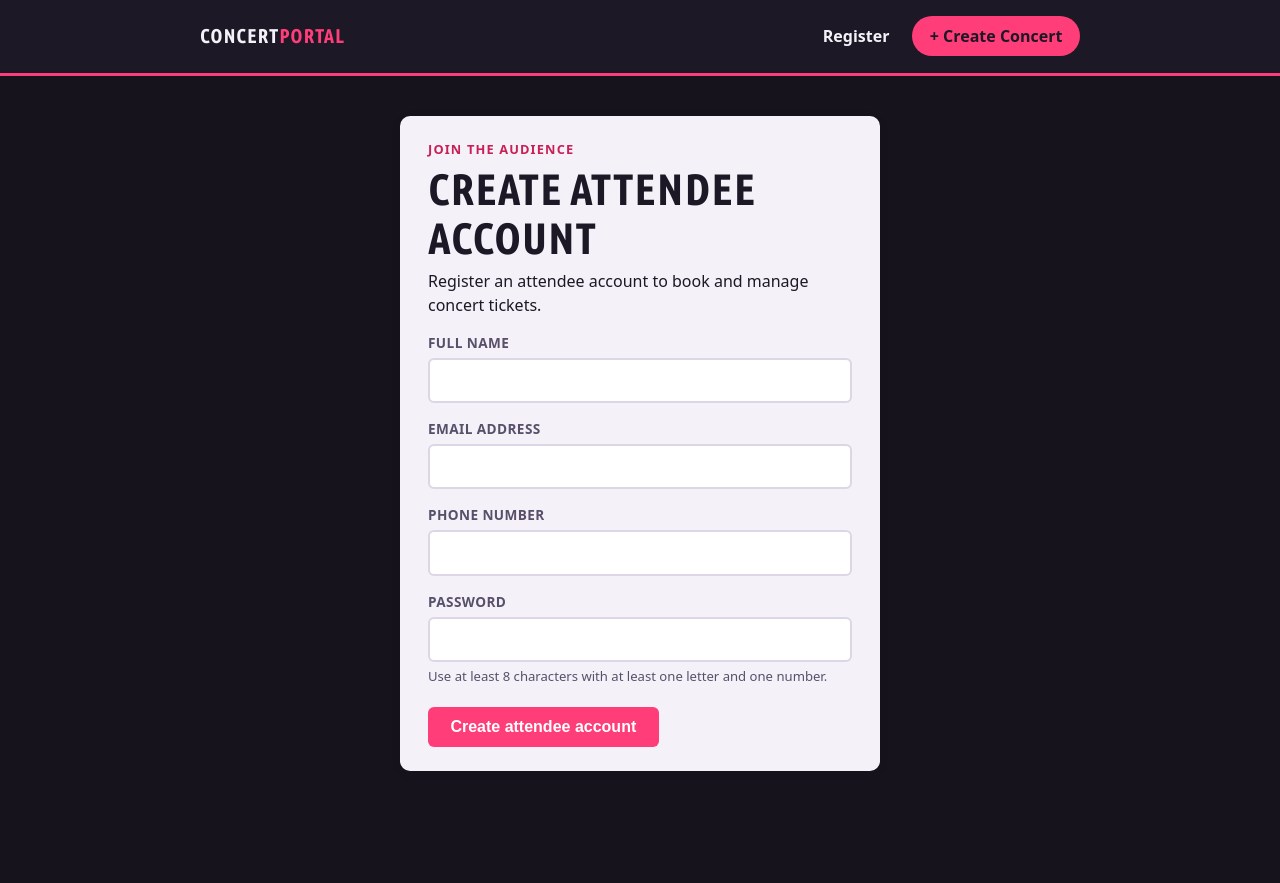
After one commit to w3ih4ng/concert-ticketing-portal, a FastAPI app: template src/concert_portal/templates/attendee_register.html in a window 1280 px wide. The commit adds this page. Run offline with FastAPI, Linux system fonts and the light colour scheme; the template is opened without the code that fills it, so the values that code supplies are empty.

Commit message:
feat: add attendee account registration (SCRUM-11)

```diff
--- a/pyproject.toml
+++ b/pyproject.toml
@@ -9,6 +9,7 @@ dependencies = [
   "sqlmodel>=0.0.22",
   "jinja2>=3.1",
   "python-multipart>=0.0.9",
+  "pwdlib[argon2]>=0.2",
 ]
 
 [project.optional-dependencies]
--- a/src/concert_portal/app.py
+++ b/src/concert_portal/app.py
@@ -1,3 +1,4 @@
+import re
 from collections.abc import AsyncGenerator
 from contextlib import asynccontextmanager
 from datetime import date as date_cls
@@ -8,10 +9,12 @@ from fastapi import Depends, FastAPI, File, Form, HTTPException, Request, Upload
 from fastapi.responses import HTMLResponse, RedirectResponse
 from fastapi.staticfiles import StaticFiles
 from fastapi.templating import Jinja2Templates
+from pwdlib import PasswordHash
 from sqlmodel import Session, select
 
 from concert_portal.database import get_session, init_db
 from concert_portal.models import (
+    AttendeeCreate,
     Booking,
     BookingCreate,
     BookingRead,
@@ -22,7 +25,142 @@ from concert_portal.models import (
     Ticket,
     TicketCreate,
     TicketRead,
+    User,
+    UserRead,
 )
+
+# --- SCRUM-11: Attendee registration ---
+
+password_hash = PasswordHash.recommended()
+
+USER_NAME_MIN_LEN = 2
+USER_NAME_MAX_LEN = 100
+PASSWORD_MIN_LEN = 8
+PASSWORD_MAX_LEN = 128
+
+EMAIL_PATTERN = re.compile(
+    r"^[A-Za-z0-9.!#$%&'*+/=?^_`{|}~-]+@"
+    r"[A-Za-z0-9](?:[A-Za-z0-9-]{0,61}[A-Za-z0-9])?"
+    r"(?:\.[A-Za-z0-9](?:[A-Za-z0-9-]{0,61}[A-Za-z0-9])?)+$"
+)
+
+PHONE_PATTERN = re.compile(r"^[0-9+()\-\s]+$")
+
+
+def normalize_email(email: str) -> str:
+    """Trim and normalize an email address for storage and comparison."""
+
+    return email.strip().lower()
+
+
+def validate_attendee_registration(
+    name: str,
+    email: str,
+    phone: str,
+    password: str,
+) -> tuple[dict[str, str], dict[str, str]]:
+    """Validate and clean attendee registration values."""
+
+    errors: dict[str, str] = {}
+
+    cleaned_name = " ".join(name.split())
+    cleaned_email = normalize_email(email)
+    cleaned_phone = phone.strip()
+
+    if not cleaned_name:
+        errors["name"] = "Name cannot be blank."
+    elif len(cleaned_name) < USER_NAME_MIN_LEN:
+        errors["name"] = f"Name must be at least {USER_NAME_MIN_LEN} characters."
+    elif len(cleaned_name) > USER_NAME_MAX_LEN:
+        errors["name"] = f"Name must be under {USER_NAME_MAX_LEN} characters."
+
+    if not cleaned_email:
+        errors["email"] = "Email cannot be blank."
+    elif not EMAIL_PATTERN.fullmatch(cleaned_email):
+        errors["email"] = "Enter a valid email address."
+
+    digit_count = sum(character.isdigit() for character in cleaned_phone)
+
+    if not cleaned_phone:
+        errors["phone"] = "Phone number cannot be blank."
+    elif not PHONE_PATTERN.fullmatch(cleaned_phone):
+        errors["phone"] = "Phone number contains invalid characters."
+    elif digit_count < 7 or digit_count > 15:
+        errors["phone"] = "Phone number must contain between 7 and 15 digits."
+
+    if not password:
+        errors["password"] = "Password cannot be blank."
+    elif len(password) < PASSWORD_MIN_LEN:
+        errors["password"] = f"Password must be at least {PASSWORD_MIN_LEN} characters."
+    elif len(password) > PASSWORD_MAX_LEN:
+        errors["password"] = f"Password must not exceed {PASSWORD_MAX_LEN} characters."
+    elif not any(character.isalpha() for character in password):
+        errors["password"] = "Password must contain at least one letter."
+    elif not any(character.isdigit() for character in password):
+        errors["password"] = "Password must contain at least one number."
+
+    values = {
+        "name": cleaned_name,
+        "email": cleaned_email,
+        "phone": cleaned_phone,
+    }
+
+    return errors, values
+
+
+def find_user_by_email(
+    email: str,
+    session: Session,
+) -> User | None:
+    """Find an existing user using a normalized email address."""
+
+    normalized_email = normalize_email(email)
+
+    return session.exec(select(User).where(User.email == normalized_email)).first()
+
+
+def register_attendee_record(
+    name: str,
+    email: str,
+    phone: str,
+    password: str,
+    session: Session,
+) -> User:
+    """Validate and save a new attendee account."""
+
+    errors, values = validate_attendee_registration(
+        name,
+        email,
+        phone,
+        password,
+    )
+
+    if errors:
+        raise HTTPException(
+            status_code=422,
+            detail=errors,
+        )
+
+    if find_user_by_email(values["email"], session) is not None:
+        raise HTTPException(
+            status_code=409,
+            detail={"email": "An account with this email already exists."},
+        )
+
+    user = User(
+        name=values["name"],
+        email=values["email"],
+        phone=values["phone"],
+        role="attendee",
+        password_hash=password_hash.hash(password),
+    )
+
+    session.add(user)
+    session.commit()
+    session.refresh(user)
+
+    return user
+
 
 # --- SCRUM-203: Concert field validation (shared by the API and the HTML form) ---
 CONCERT_TEXT_FIELDS = ("title", "venue", "organiser")
@@ -244,6 +382,92 @@ def _cancellation_message(code: str | None) -> str | None:
 def health() -> dict:
     """Simple health check endpoint used by tests and monitoring."""
     return {"status": "ok"}
+
+
+# --- Attendee API ---
+@app.post(
+    "/users/attendees",
+    response_model=UserRead,
+    status_code=201,
+)
+def register_attendee(
+    data: AttendeeCreate,
+    session: Session = Depends(get_session),
+) -> User:
+    """US01 — Register a new attendee account."""
+
+    return register_attendee_record(
+        data.name,
+        data.email,
+        data.phone,
+        data.password,
+        session,
+    )
+
+
+@app.get("/register/attendee", response_class=HTMLResponse)
+def attendee_registration_form(
+    request: Request,
+    registered: bool = False,
+) -> HTMLResponse:
+    """Show the attendee-registration form."""
+
+    return templates.TemplateResponse(
+        request,
+        "attendee_register.html",
+        {
+            "errors": {},
+            "values": {},
+            "registered": registered,
+        },
+    )
+
+
+@app.post("/register/attendee", response_model=None)
+def attendee_registration_submit(
+    request: Request,
+    name: str = Form(""),
+    email: str = Form(""),
+    phone: str = Form(""),
+    password: str = Form(""),
+    session: Session = Depends(get_session),
+) -> RedirectResponse | HTMLResponse:
+    """Validate and process attendee registration."""
+
+    errors, values = validate_attendee_registration(
+        name,
+        email,
+        phone,
+        password,
+    )
+
+    if not errors and find_user_by_email(values["email"], session) is not None:
+        errors["email"] = "An account with this email already exists."
+
+    if errors:
+        return templates.TemplateResponse(
+            request,
+            "attendee_register.html",
+            {
+                "errors": errors,
+                "values": values,
+                "registered": False,
+            },
+            status_code=422,
+        )
+
+    register_attendee_record(
+        values["name"],
+        values["email"],
+        values["phone"],
+        password,
+        session,
+    )
+
+    return RedirectResponse(
+        url="/register/attendee?registered=true",
+        status_code=303,
+    )
 
 
 # --- JSON API ---
--- a/src/concert_portal/static/style.css
+++ b/src/concert_portal/static/style.css
@@ -523,3 +523,67 @@ a:focus-visible {
     bottom: -8px;
   }
 }
+
+/* ---------- Authentication and registration ---------- */
+
+.nav-actions {
+  display: flex;
+  align-items: center;
+  gap: 0.8rem;
+}
+
+.nav-link {
+  color: inherit;
+  font-weight: 700;
+  text-decoration: none;
+}
+
+.nav-link:hover {
+  text-decoration: underline;
+}
+
+.auth-shell {
+  display: flex;
+  justify-content: center;
+  padding: 1rem 0 3rem;
+}
+
+.auth-card {
+  width: min(100%, 620px);
+}
+
+.auth-card h1 {
+  margin-bottom: 0.4rem;
+}
+
+.eyebrow {
+  color: var(--marquee-dark);
+  font-size: 0.8rem;
+  font-weight: 800;
+  letter-spacing: 0.09em;
+  margin-bottom: 0.4rem;
+  text-transform: uppercase;
+}
+
+.form-hint {
+  color: var(--fog-dark);
+  font-size: 0.82rem;
+  margin: 0.3rem 0 0;
+}
+
+input[aria-invalid="true"] {
+  border-color: var(--marquee-dark);
+}
+
+@media (max-width: 600px) {
+  .nav-inner {
+    align-items: flex-start;
+    gap: 0.8rem;
+  }
+
+  .nav-actions {
+    align-items: flex-end;
+    flex-direction: column;
+    gap: 0.45rem;
+  }
+}
--- /dev/null
+++ b/src/concert_portal/templates/attendee_register.html
@@ -0,0 +1,89 @@
+{% extends "base.html" %}
+
+{% block title %}Attendee Registration{% endblock %}
+
+{% block content %}
+<section class="auth-shell">
+  <div class="surface form-card auth-card">
+    <p class="eyebrow">Join the audience</p>
+    <h1>Create Attendee Account</h1>
+
+    <p class="muted">
+      Register an attendee account to book and manage concert tickets.
+    </p>
+
+    {% if registered %}
+    <div class="banner banner-success">
+      Registration successful. Your attendee account has been created.
+    </div>
+    {% endif %}
+
+    <form action="/register/attendee" method="post" novalidate>
+      <label for="name">Full name</label>
+      <input
+        id="name"
+        name="name"
+        type="text"
+        value="{{ values.name or '' }}"
+        minlength="2"
+        maxlength="100"
+        autocomplete="name"
+        aria-invalid="{{ 'true' if errors.name else 'false' }}"
+        required
+      >
+      {% if errors.name %}
+      <p class="field-error">{{ errors.name }}</p>
+      {% endif %}
+
+      <label for="email">Email address</label>
+      <input
+        id="email"
+        name="email"
+        type="email"
+        value="{{ values.email or '' }}"
+        maxlength="254"
+        autocomplete="email"
+        aria-invalid="{{ 'true' if errors.email else 'false' }}"
+        required
+      >
+      {% if errors.email %}
+      <p class="field-error">{{ errors.email }}</p>
+      {% endif %}
+
+      <label for="phone">Phone number</label>
+      <input
+        id="phone"
+        name="phone"
+        type="tel"
+        value="{{ values.phone or '' }}"
+        autocomplete="tel"
+        aria-invalid="{{ 'true' if errors.phone else 'false' }}"
+        required
+      >
+      {% if errors.phone %}
+      <p class="field-error">{{ errors.phone }}</p>
+      {% endif %}
+
+      <label for="password">Password</label>
+      <input
+        id="password"
+        name="password"
+        type="password"
+        minlength="8"
+        maxlength="128"
+        autocomplete="new-password"
+        aria-invalid="{{ 'true' if errors.password else 'false' }}"
+        required
+      >
+      <p class="form-hint">
+        Use at least 8 characters with at least one letter and one number.
+      </p>
+      {% if errors.password %}
+      <p class="field-error">{{ errors.password }}</p>
+      {% endif %}
+
+      <button type="submit">Create attendee account</button>
+    </form>
+  </div>
+</section>
+{% endblock %}
--- a/src/concert_portal/templates/base.html
+++ b/src/concert_portal/templates/base.html
@@ -10,7 +10,10 @@
   <nav class="nav">
     <div class="nav-inner">
       <a class="brand" href="/">CONCERT<span>PORTAL</span></a>
-      <a class="btn-pill" href="/concerts/new">+ Create Concert</a>
+      <div class="nav-actions">
+  <a class="nav-link" href="/register/attendee">Register</a>
+  <a class="btn-pill" href="/concerts/new">+ Create Concert</a>
+</div>
     </div>
   </nav>
   <div class="page">
--- a/src/concert_ticketing_portal.egg-info/SOURCES.txt
+++ b/src/concert_ticketing_portal.egg-info/SOURCES.txt
@@ -9,6 +9,8 @@ src/concert_ticketing_portal.egg-info/SOURCES.txt
 src/concert_ticketing_portal.egg-info/dependency_links.txt
 src/concert_ticketing_portal.egg-info/requires.txt
 src/concert_ticketing_portal.egg-info/top_level.txt
+tests/test_attendee_registration.py
+tests/test_booking_cancellation.py
 tests/test_booking_form.py
 tests/test_bookings.py
 tests/test_concert_validation.py
@@ -17,4 +19,5 @@ tests/test_frontend.py
 tests/test_health.py
 tests/test_organiser_forms.py
 tests/test_payment_proof.py
+tests/test_ticket_booking_validation.py
 tests/test_tickets.py
--- a/src/concert_ticketing_portal.egg-info/requires.txt
+++ b/src/concert_ticketing_portal.egg-info/requires.txt
@@ -3,6 +3,7 @@ uvicorn>=0.30
 sqlmodel>=0.0.22
 jinja2>=3.1
 python-multipart>=0.0.9
+pwdlib[argon2]>=0.2
 
 [dev]
 pytest
```
Also changed, not shown: src/concert_portal/models.py (+32 -0 lines), tests/test_attendee_registration.py (added, +225 -0 lines), 1 other file.
